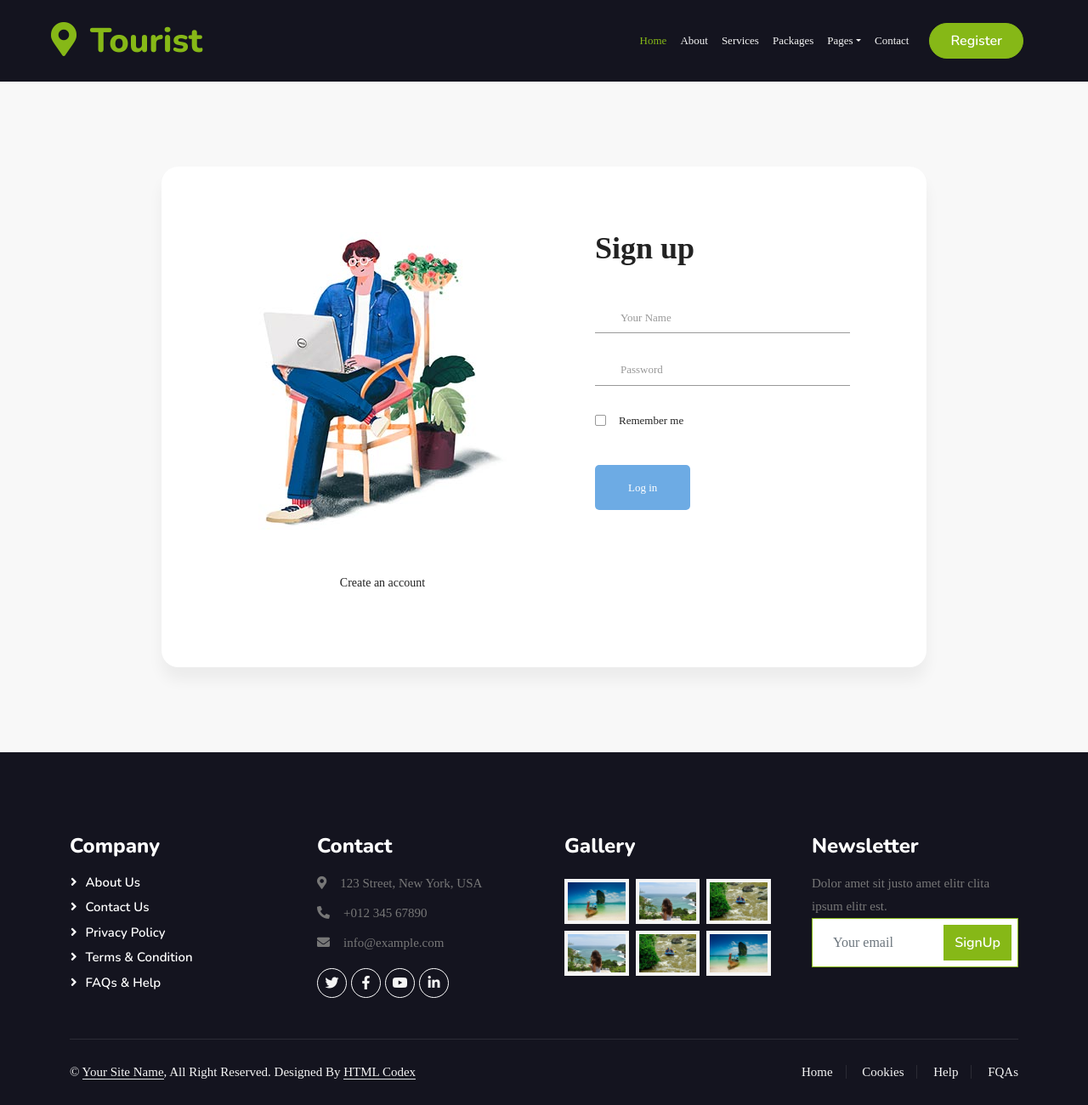
After one commit to yahyabnoun/Hotel-Management-System, a Django app: page /user/sign-in/ in a window 1280 px wide. The commit adds this page. Shown: the whole page at 85% size. Run offline with Django 5.2, Linux system fonts and the light colour scheme; some libraries are stand-ins or nearby versions; some web fonts are replaced.

Commit message:
Design login page

```diff
--- a/static/css/auth/style.css
+++ b/static/css/auth/style.css
@@ -200,7 +200,7 @@ body {
   font-weight: 400;
   font-family: Poppins; }
 
-.signup_container {
+.sign_container {
   width: 900px;
   background: #fff;
   margin: 0 auto;
@@ -253,7 +253,10 @@ body {
   margin-bottom: 100px;
   margin-top: 100px;
 }
-
+.signin {
+  margin-bottom: 100px;
+  margin-top: 100px;
+}
 .signup-content {
   padding: 75px 0; }
 
@@ -518,12 +521,12 @@ label.valid {
   margin-top: 10px; }
 
 @media screen and (max-width: 1200px) {
-  .signup_container {
+  .sign_container {
     width: calc( 100% - 30px);
     max-width: 100%; }
   }
 @media screen and (min-width: 1024px) {
-  .signup_container {
+  .sign_container {
     max-width: 1200px; } }
 @media screen and (max-width: 768px) {
   .signup-content, .signin-content {
--- /dev/null
+++ b/templates/userauths/sign-in.html
@@ -0,0 +1,50 @@
+{% extends "base/base.html" %}
+{% load static %}
+{% block content %}
+
+<link href="{% static 'css/auth/style.css' %}" rel="stylesheet">
+<!-- Sing in  Form -->
+<section class="signin">
+    {%for msg in messages%}
+    <p>{{msg}}</p>
+    {%endfor%}
+    <div class="sign_container">
+        <div class="signin-content">
+            <div class="signin-image">
+                <figure><img src="{% static 'img/auth/signin-image.jpg' %}"
+                        alt="sing up image"></figure>
+                <a href="#" class="signup-image-link">Create an account</a>
+            </div>
+
+            <div class="signin-form">
+                <h2 class="form-title">Sign up</h2>
+                <form method="POST" class="register-form" id="login-form">
+                    {%csrf_token%}
+                    <div class="form-group">
+                        <label for="email"><i
+                                class="zmdi zmdi-account material-icons-name"></i></label>
+                        <input type="text" name="email" id="email"
+                            placeholder="Your Name" />
+                    </div>
+                    <div class="form-group">
+                        <label for="password"><i class="zmdi zmdi-lock"></i></label>
+                        <input type="password" name="password" id="password"
+                            placeholder="Password" />
+                    </div>
+                    <div class="form-group">
+                        <input type="checkbox" name="remember-me"
+                            id="remember-me" class="agree-term" />
+                        <label for="remember-me" class="label-agree-term"><span><span></span></span>Remember
+                            me</label>
+                    </div>
+                    <div class="form-group form-button">
+                        <input type="submit" name="signin" id="signin"
+                            class="form-submit" value="Log in" />
+                    </div>
+                </form>
+            </div>
+        </div>
+    </div>
+</section>
+
+{% endblock %}
--- a/templates/userauths/sign-up.html
+++ b/templates/userauths/sign-up.html
@@ -17,7 +17,7 @@
 
         <!-- Sign up form -->
         <section class="signup">
-            <div class="signup_container">
+            <div class="sign_container">
                 <div class="signup-content">
                     <div class="signup-form">
                         <h2 class="form-title">Sign up</h2>
--- a/userauths/urls.py
+++ b/userauths/urls.py
@@ -5,6 +5,7 @@ from userauths import views
 app_name = "userauths"
 
 urlpatterns = [
-    path("sign-up/", views.RegisterView, name="sign-up")
+    path("sign-up/", views.RegisterView, name="sign-up"),
+    path("sign-in/", views.loginViewTemp, name="sign-in")
 
 ]
--- a/userauths/views.py
+++ b/userauths/views.py
@@ -11,6 +11,7 @@ def RegisterView(request):
 
     if request.user.is_authenticated:
         messages.warning(request, f"You are already logged in.")
+        return redirect("hotel:index")
 
     form = UserRegisterForm(request.POST or None)
 
@@ -36,3 +37,36 @@ def RegisterView(request):
     }
 
     return render(request, "userauths/sign-up.html", context)
+
+
+
+
+
+def loginViewTemp(request):
+    if request.user.is_authenticated:
+        messages.warning (request, "You are aleady logged in")
+        return redirect("hotel:index")
+
+    if request.method == "POST":
+        email = request.POST.get("email")
+        password= request.POST.get("password")
+
+        try:
+            user_query= User.objects.get(email=email)
+            user_auth= authenticate(request, email=email, password=password)
+
+            if user_query is not None:
+                login(request, user_auth)
+                messages.success(request, "You are logged in")
+                next_url = request.GET.get("next", "hotel:index")
+                return redirect(next_url)
+
+            else:
+                messages.error(request, "Username or password does not exist")
+                return redirect("userauths:sign-in")
+
+        except:
+            messages.error(request, "User does not exist")
+            return redirect("userauths:sign-in")
+
+    return render(request, "userauths/sign-in.html")
```
Also changed, not shown: db.sqlite3.
